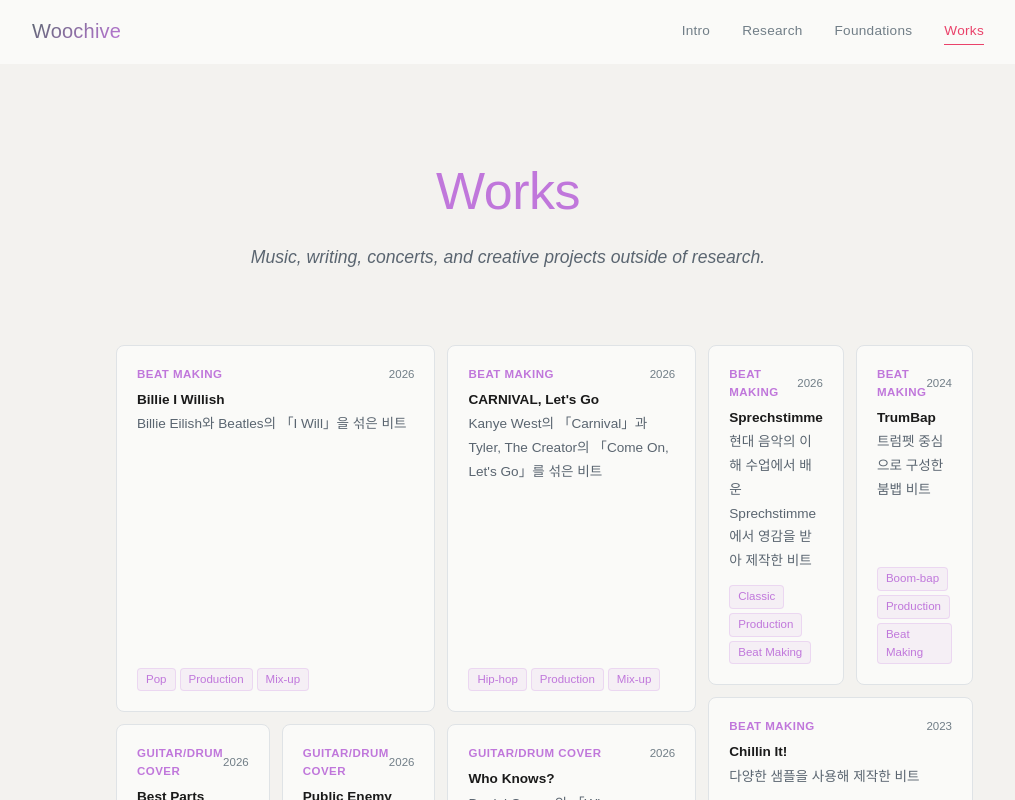
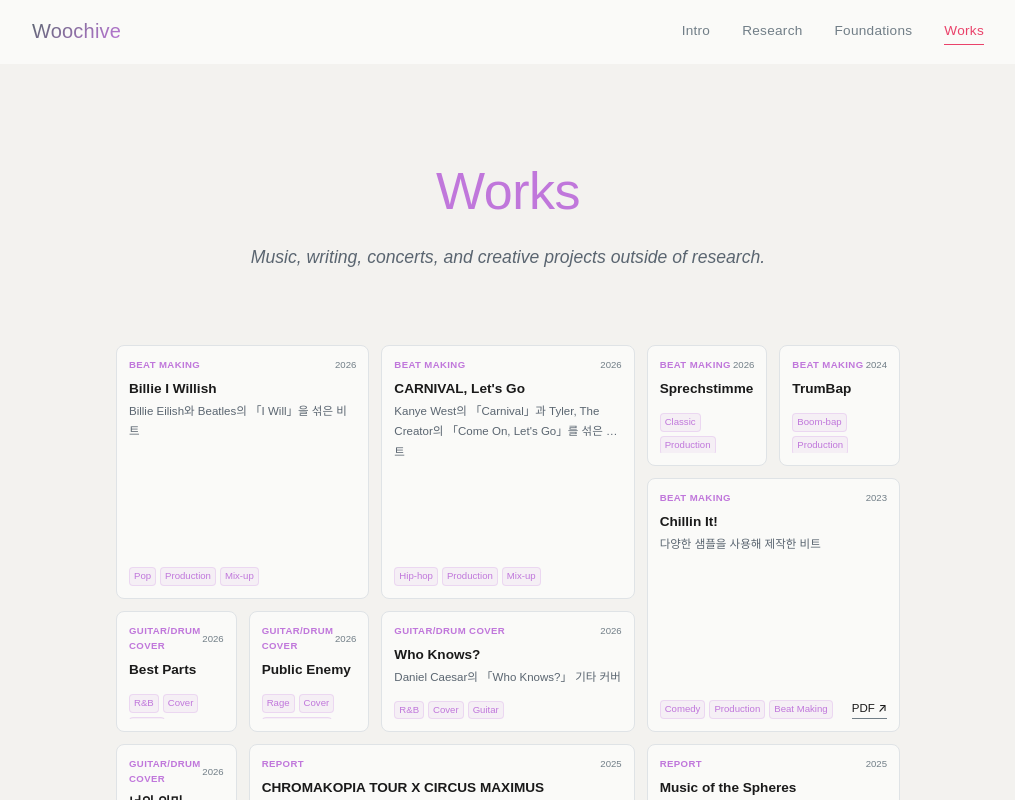
Before and after one commit to sonluos/woochive, a React (Vite) app: page /works in a window 1280 px wide. Shown: the top 800 px of the page, without its empty margins (132-1147 px from the left). Built offline with nearby package versions, Linux system fonts and the light colour scheme.

Commit message:
fix: reduce card padding/font to prevent overflow

```diff
--- a/src/pages/Works.css
+++ b/src/pages/Works.css
@@ -68,9 +68,10 @@
   background: var(--paper);
   border: 1px solid var(--border);
   border-radius: var(--r-md);
-  padding: var(--sp-5);
+  padding: var(--sp-3);
   display: flex;
   flex-direction: column;
+  overflow: hidden;
   transition: border-color var(--ease), box-shadow var(--ease), transform var(--ease);
 }
 
@@ -89,7 +90,7 @@
 
 .works__piece-category {
   font-family: var(--font-mono);
-  font-size: var(--text-xs);
+  font-size: 0.6rem;
   font-weight: var(--weight-semibold);
   color: #C077DB;
   text-transform: uppercase;
@@ -98,7 +99,7 @@
 
 .works__piece-year {
   font-family: var(--font-mono);
-  font-size: var(--text-xs);
+  font-size: 0.6rem;
   color: var(--ink-muted);
 }
 
@@ -112,10 +113,14 @@
 }
 
 .works__piece-desc {
-  font-size: var(--text-sm);
+  font-size: var(--text-xs);
   color: var(--ink-soft);
   line-height: var(--leading-relaxed);
   flex: 1;
+  overflow: hidden;
+  display: -webkit-box;
+  -webkit-line-clamp: 2;
+  -webkit-box-orient: vertical;
 }
 
 .works__piece-tags {
@@ -129,13 +134,13 @@
 }
 
 .works__piece-tag {
-  font-size: var(--text-xs);
+  font-size: 0.6rem;
   font-weight: var(--weight-medium);
   color: #C077DB;
   background: rgba(192, 119, 219, 0.08);
   border: 1px solid rgba(192, 119, 219, 0.2);
   border-radius: var(--r-sm);
-  padding: 2px var(--sp-2);
+  padding: 1px var(--sp-1);
 }
 
 .works__piece-pdf {
```
